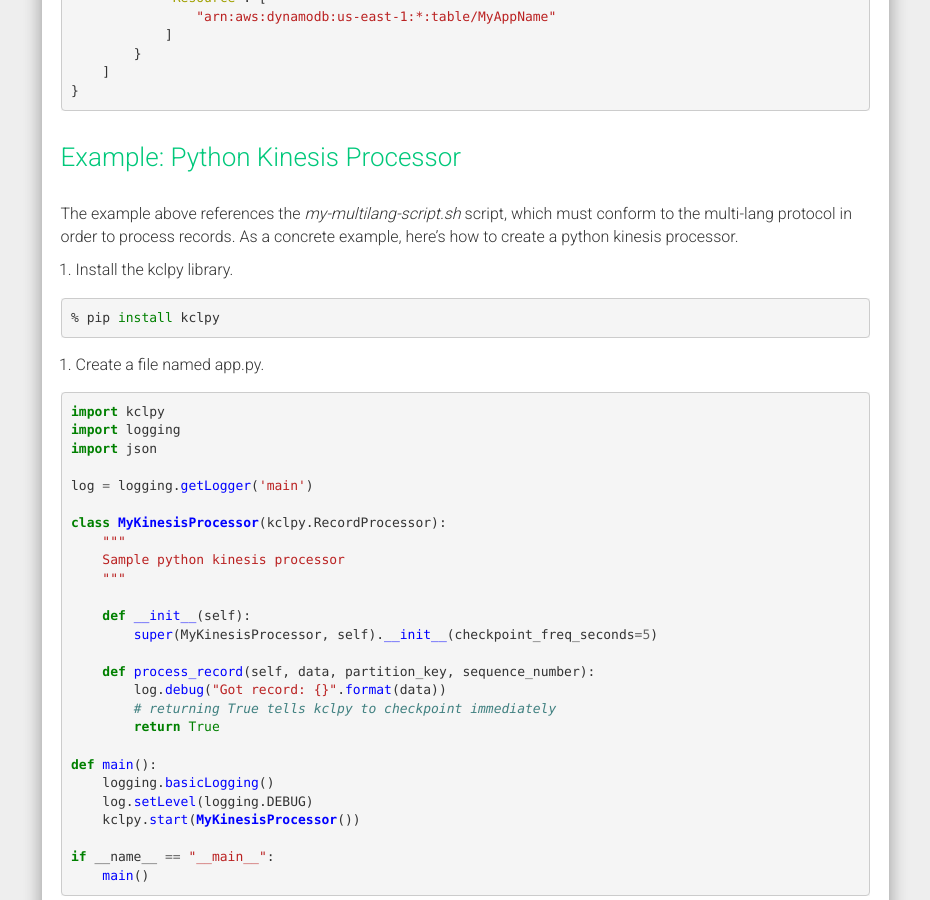
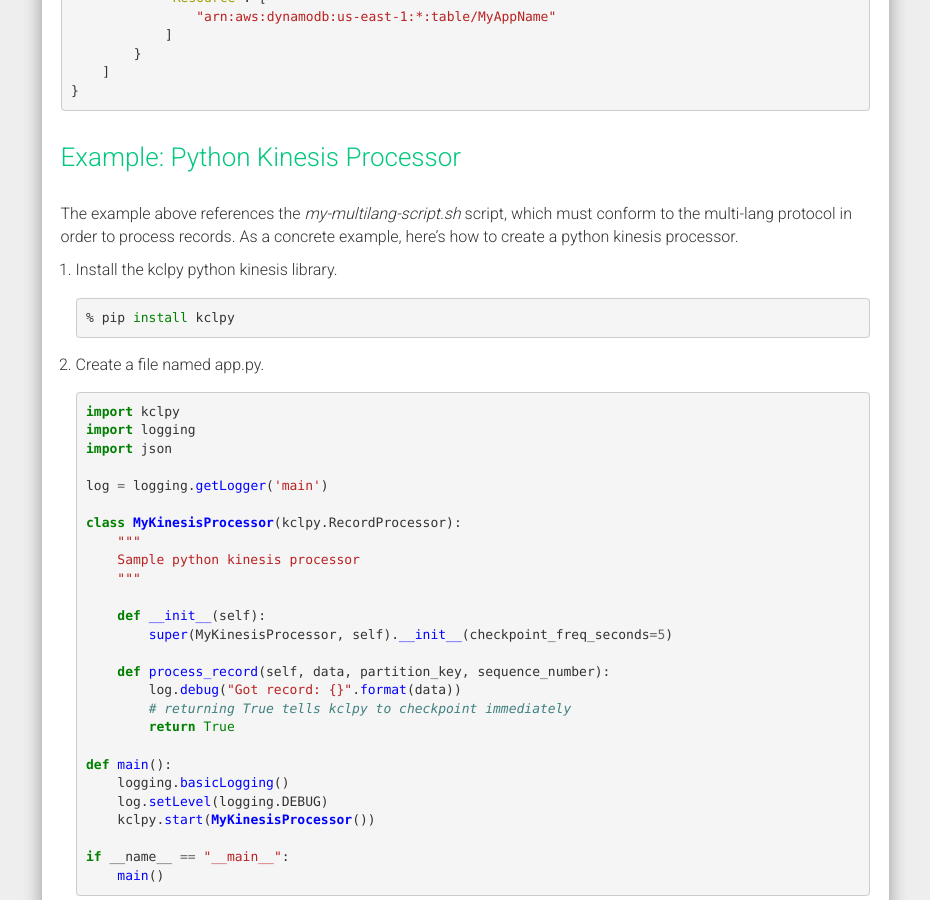
Before and after one commit to empiricalresults/sylvite, a Jekyll site: the page built from usage.md, in a window 1280 px wide and 900 px high, scrolled down 1334 px. Shown: the whole window, without its empty margins (321-1251 px from the left). Built offline with Jekyll 4.4.1, drawn with Linux system fonts in a browser that asks for light colours; nearby versions of some CDN libraries.

Commit message:
Update list numbers

```diff
--- a/usage.md
+++ b/usage.md
@@ -81,13 +81,15 @@ The example above references the *my-multilang-script.sh* script, which must con
 to the multi-lang protocol in order to process records.  As a concrete example, here's
 how to create a python kinesis processor.
 
-1. Install the kclpy library.
+<ol>
+
+<li>Install the kclpy python kinesis library.</li>
 
 {% highlight sh %}
 % pip install kclpy
 {% endhighlight %}
 
-2. Create a file named app.py.
+<li>Create a file named app.py.</li>
 
 {% highlight python %}
 import kclpy
@@ -127,6 +129,7 @@ if __name__ == "__main__":
 % export EXECUTABLE_NAME="python app.py"
 % java -Xmx200m -jar sylvite.jar
 {% endhighlight %}
+</ol>
 
 #### Logging
 {: .home-subtitle .not-first}
```
Also changed, not shown: other parts of usage.md (+1 -1 lines).
